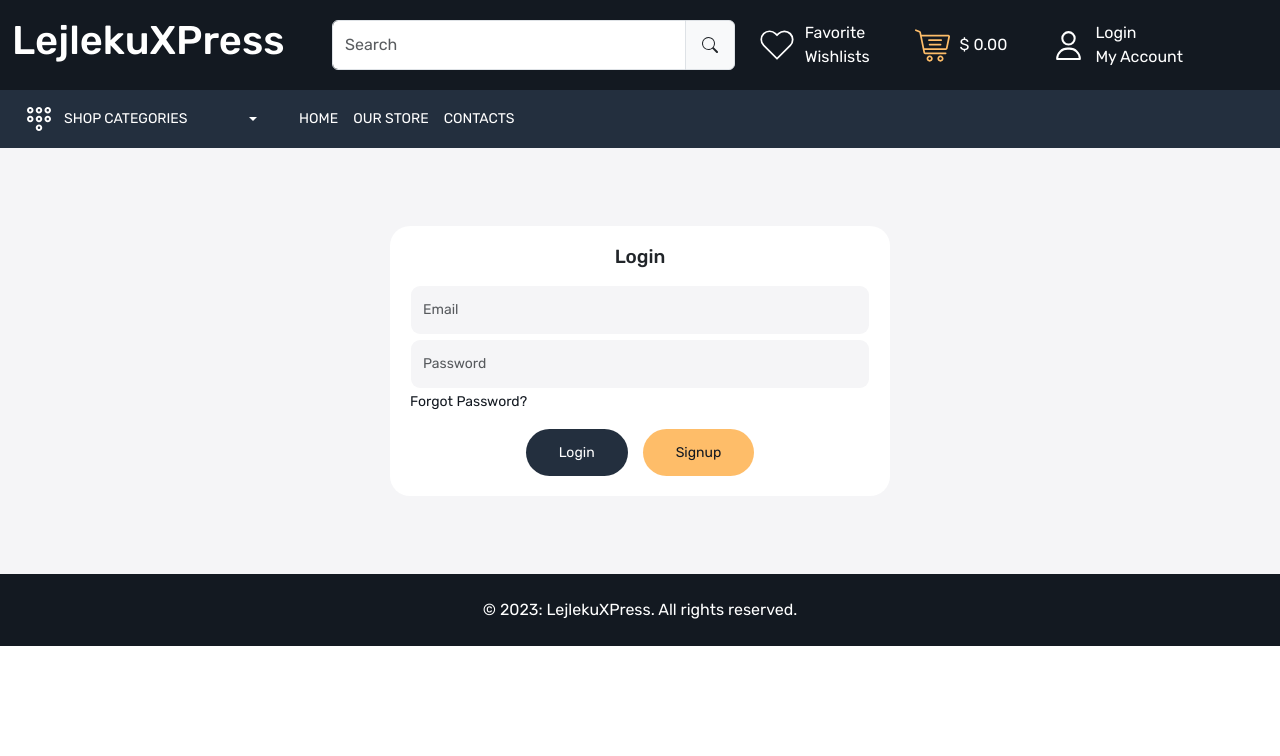
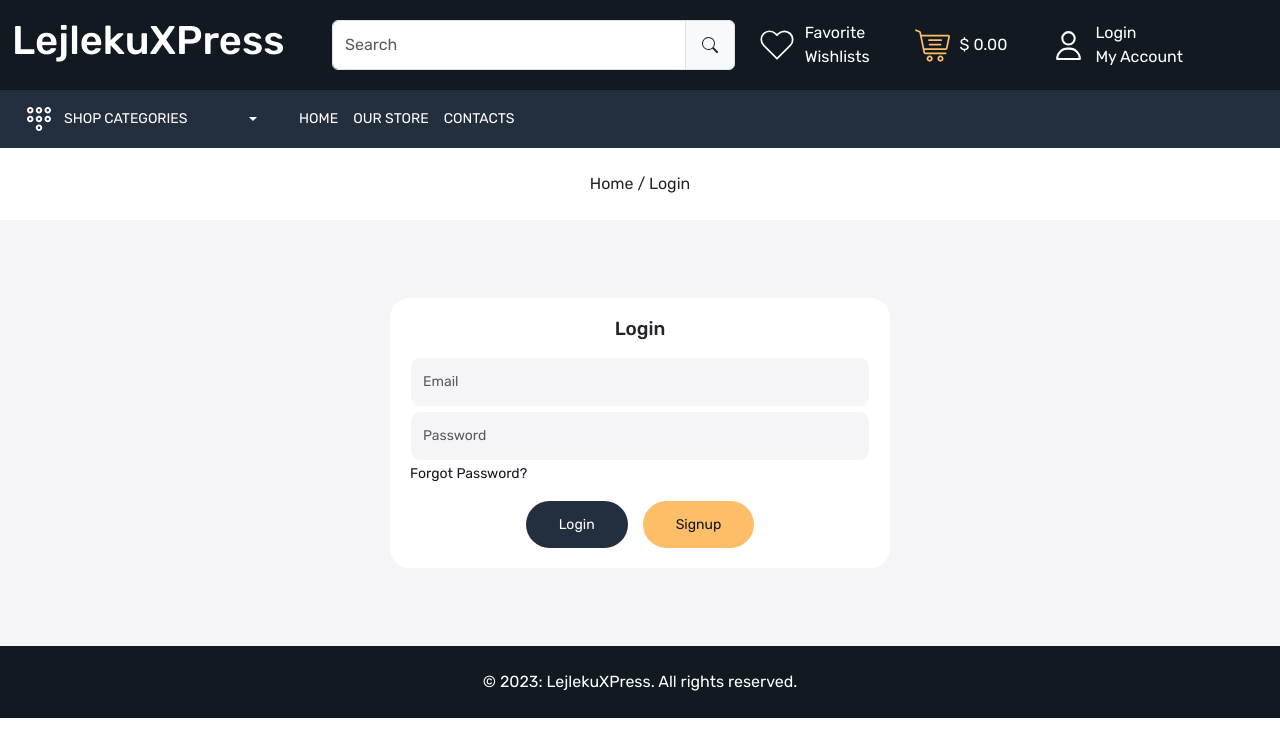
Before and after one commit to artternava/LejlekuXpress, a React (Create React App) app in the folder LejlekuXpress/Front-End/: page /login in a window 1280 px wide. Shown: the top 756 px of the page. Built offline with nearby package versions, Linux system fonts and the light colour scheme.

Commit message:
comments removed(slight bux fix)

```diff
--- a/LejlekuXpress/Front-End/src/pages/ForgotPassword.js
+++ b/LejlekuXpress/Front-End/src/pages/ForgotPassword.js
@@ -1,13 +1,13 @@
 import React from 'react'
-//import Meta from "../components/Meta";
-//import BreadCrumb from "../components/BreadCrumb";
+import Meta from "../components/Meta";
+import BreadCrumb from "../components/BreadCrumb";
 import { Link } from 'react-router-dom';
 
 const ForgotPassword = () => {
   return (
-        // <>
-        // <Meta title={"Login"} />
-        // <BreadCrumb title="Login" />
+        <>
+        <Meta title={"Login"} />
+        <BreadCrumb title="Login" />
         <div className="login-wrapper py-5 home-wrapper-2">
         <div className="row">
             <div className="col-12">
@@ -30,7 +30,7 @@ const ForgotPassword = () => {
             </div>
         </div>
     </div>
-    //</>
+    </>
   );
 };
 
--- a/LejlekuXpress/Front-End/src/pages/Login.js
+++ b/LejlekuXpress/Front-End/src/pages/Login.js
@@ -1,13 +1,13 @@
 import React from 'react'
-//import Meta from "../components/Meta";
-//import BreadCrumb from "../components/BreadCrumb";
+import Meta from "../components/Meta";
+import BreadCrumb from "../components/BreadCrumb";
 import { Link } from 'react-router-dom';
 
 const Login = () => {
   return (
-    // <>
-    // <Meta title={"Login"} />
-    // <BreadCrumb title="Login" />
+    <>
+    <Meta title={"Login"} />
+    <BreadCrumb title="Login" />
         <div className="login-wrapper py-5 home-wrapper-2">
             <div className="row">
                 <div className="col-12">
@@ -31,7 +31,7 @@ const Login = () => {
                 </div>
             </div>
         </div>
-    //</>
+    </>
   );
 };
 
--- a/LejlekuXpress/Front-End/src/pages/Signup.js
+++ b/LejlekuXpress/Front-End/src/pages/Signup.js
@@ -1,13 +1,13 @@
 import React from 'react';
-//import Meta from "../components/Meta";
-//import BreadCrumb from "../components/BreadCrumb";
+import Meta from "../components/Meta";
+import BreadCrumb from "../components/BreadCrumb";
 import { Link } from 'react-router-dom';
 
 const Signup = () => {
   return (
-    // <>
-    // <Meta title={"Login"} />
-    // <BreadCrumb title="Login" />
+    <>
+    <Meta title={"Login"} />
+    <BreadCrumb title="Login" />
     <div className="login-wrapper py-5 home-wrapper-2">
       <div className="row">
         <div className="col-12">
@@ -38,7 +38,7 @@ const Signup = () => {
         </div>
       </div>
     </div>
-    //</>
+    </>
   );
 };
 
```
